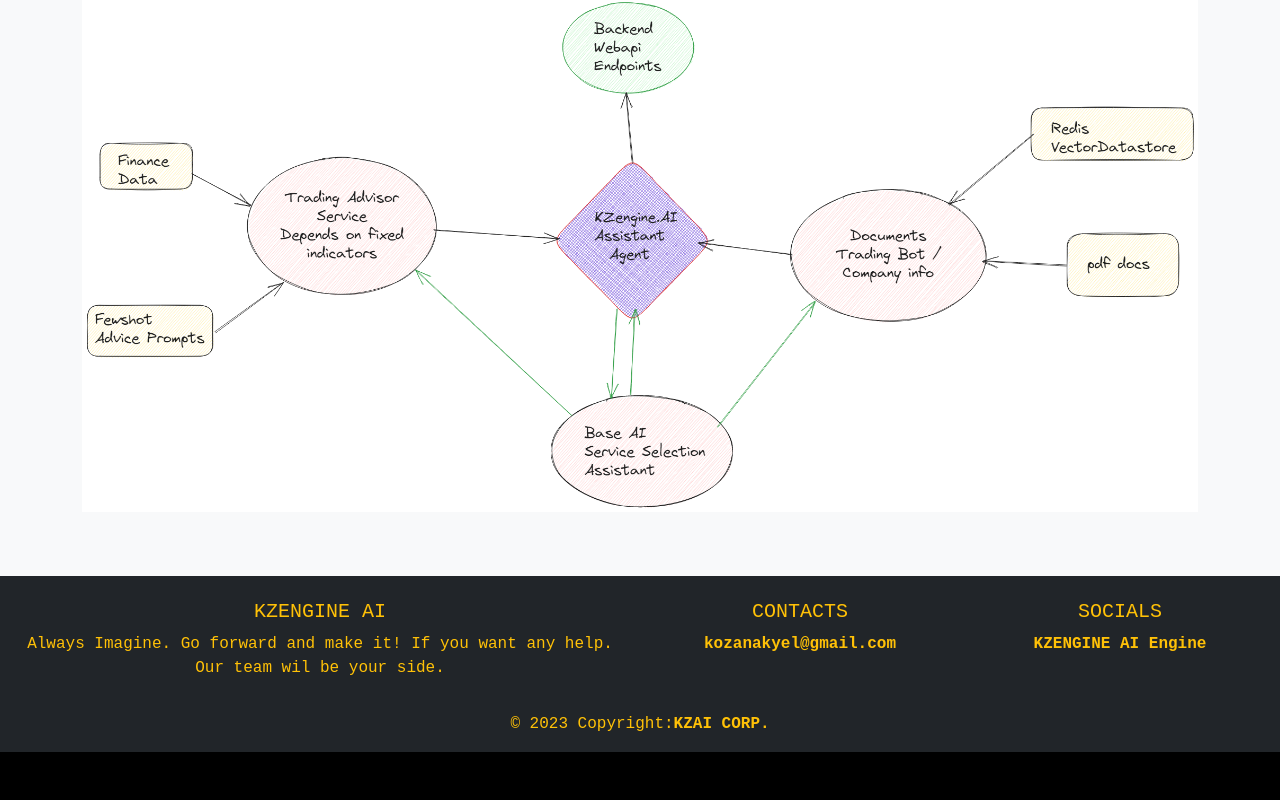
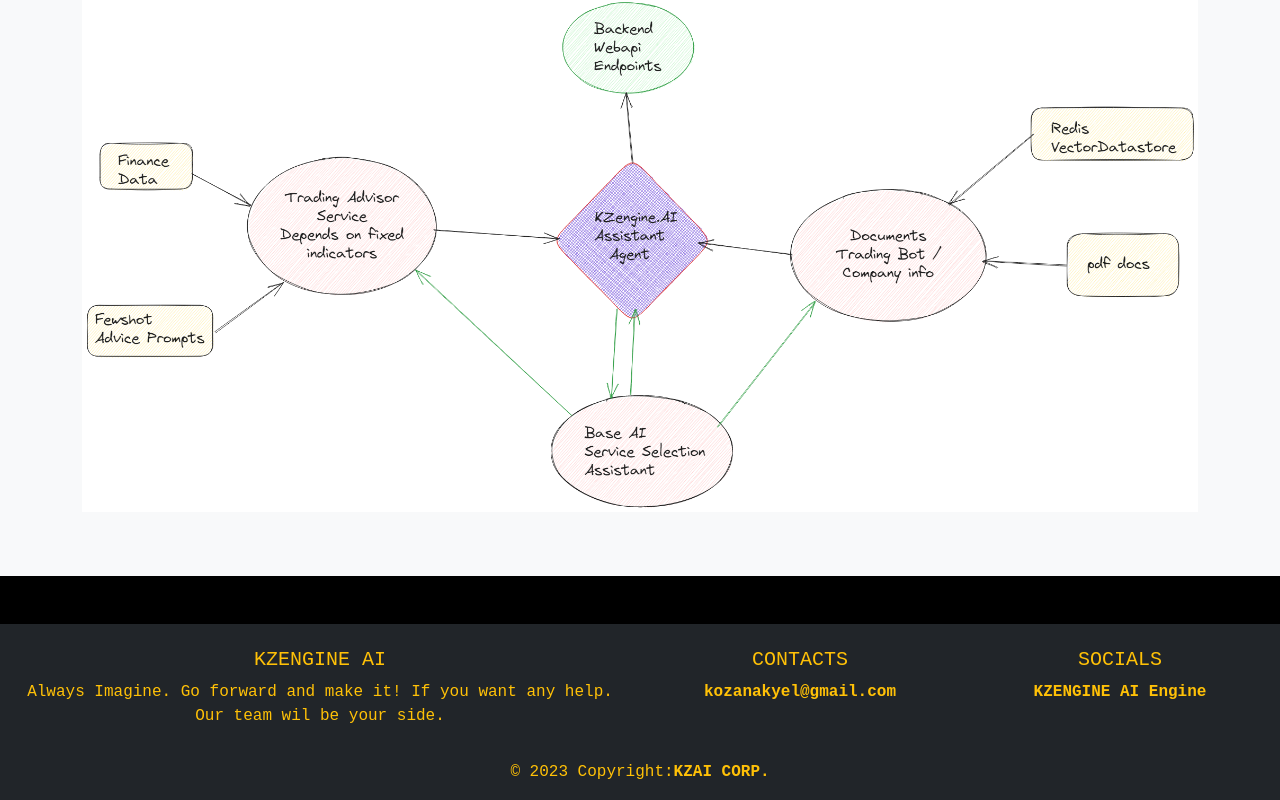
Before and after one commit to kozanakyel/KZ-Engine-Frontend, a React (Vite) app: page / in a window 1280 px wide. Shown: the part 1623-2423 px from the top of the page. Before the commit the page ends 2375 px from the top, so only its background shows below. Built offline with nearby package versions, Linux system fonts and the light colour scheme.

Commit message:
edited japanenese candle signal for card

```diff
--- a/src/components/card/Card.jsx
+++ b/src/components/card/Card.jsx
@@ -26,7 +26,7 @@
                                 <li className="list-group-item bg-dark text-light">Source: {capitilaze(forecastModel?.source)} Exchange</li>
                                 <li className="list-group-item bg-dark text-light">AI Model Type: {forecastModel?.ai_type}</li>
                                 <li className="list-group-item bg-dark text-light">Feature Counts: {forecastModel?.feature_counts}</li>
-                                <li className="list-group-item bg-dark text-light">AI Model Name: {forecastModel?.model_name.slice(5, -5)}</li>
+                                <li className="list-group-item bg-dark text-light">Candlestick Signal: {signalTracker?.japanese_candle}</li>
                                 {signalTracker?.tweet_counts > 0 && (
                                     <li className="list-group-item bg-dark text-light">Evaluated Tweet Counts: {signalTracker?.tweet_counts}</li>
                                 )}
--- a/src/components/footer/Footer.jsx
+++ b/src/components/footer/Footer.jsx
@@ -2,7 +2,7 @@
 import { Link } from 'react-router-dom';
 
 const Footer = () => (
-  <footer className="page-footer text-warning bg-dark font-small pt-4">
+  <footer className="page-footer text-warning bg-dark font-small pt-4 mt-5">
     <div className="container-fluid text-center text-md-left">
       <div className="row">
         <div className="col-md-6 mt-md-0 mt-3">
--- a/src/pages/engine/Engine.jsx
+++ b/src/pages/engine/Engine.jsx
@@ -49,6 +49,7 @@
         </div>
       ) : (
         <>
+        <div className='container' style={{marginTop:'100px'}}>
           {allSignals.map((signal) => (
             <div key={signal.ticker} className="container hor-ver-centered m-3">
               <Card
@@ -58,6 +59,7 @@
               />
             </div>
           ))}
+          </div>
           <Footer />
         </>
       )}
```
Also changed, not shown: 1 other file (tests, documents, lock files or other folders).
